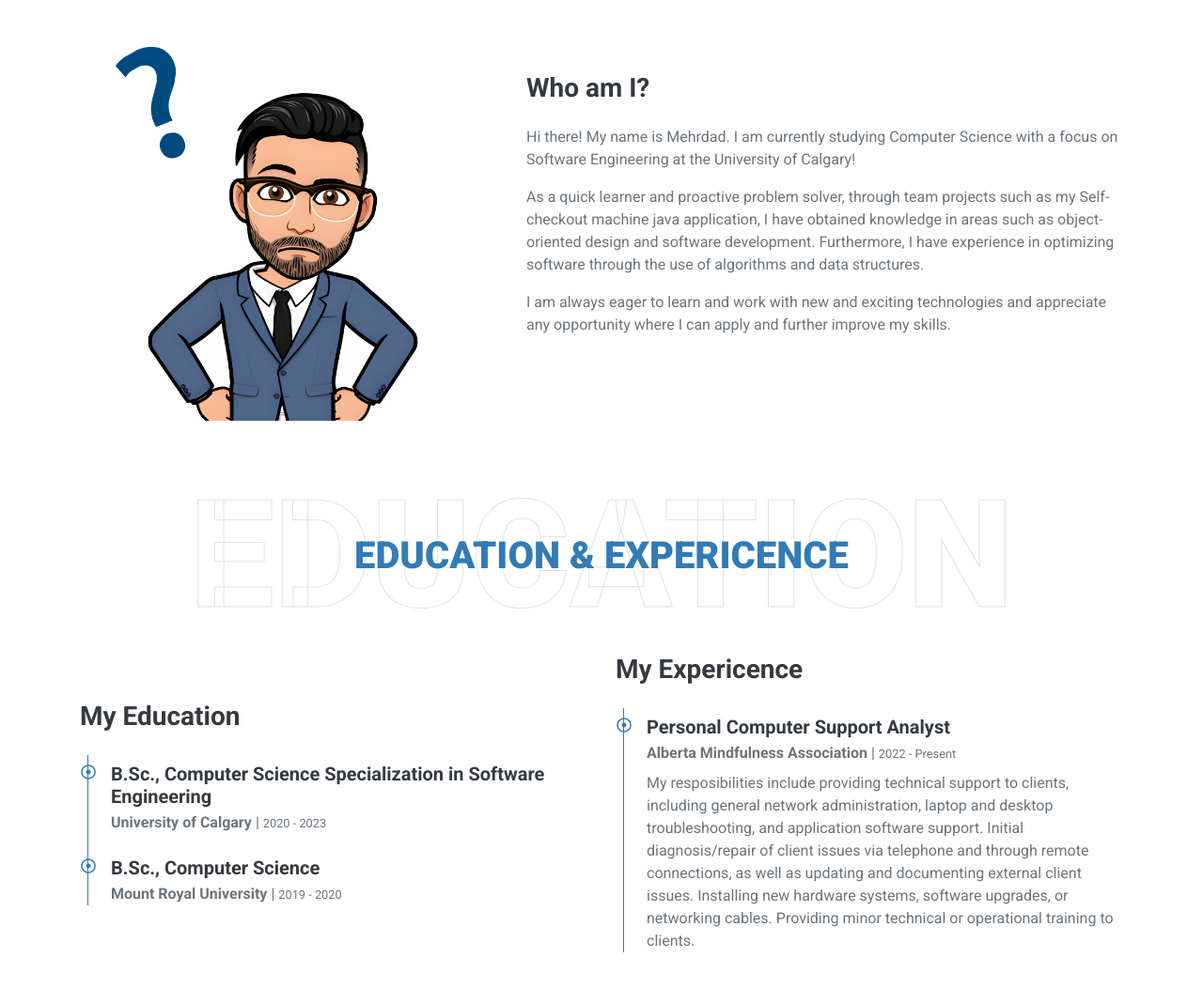
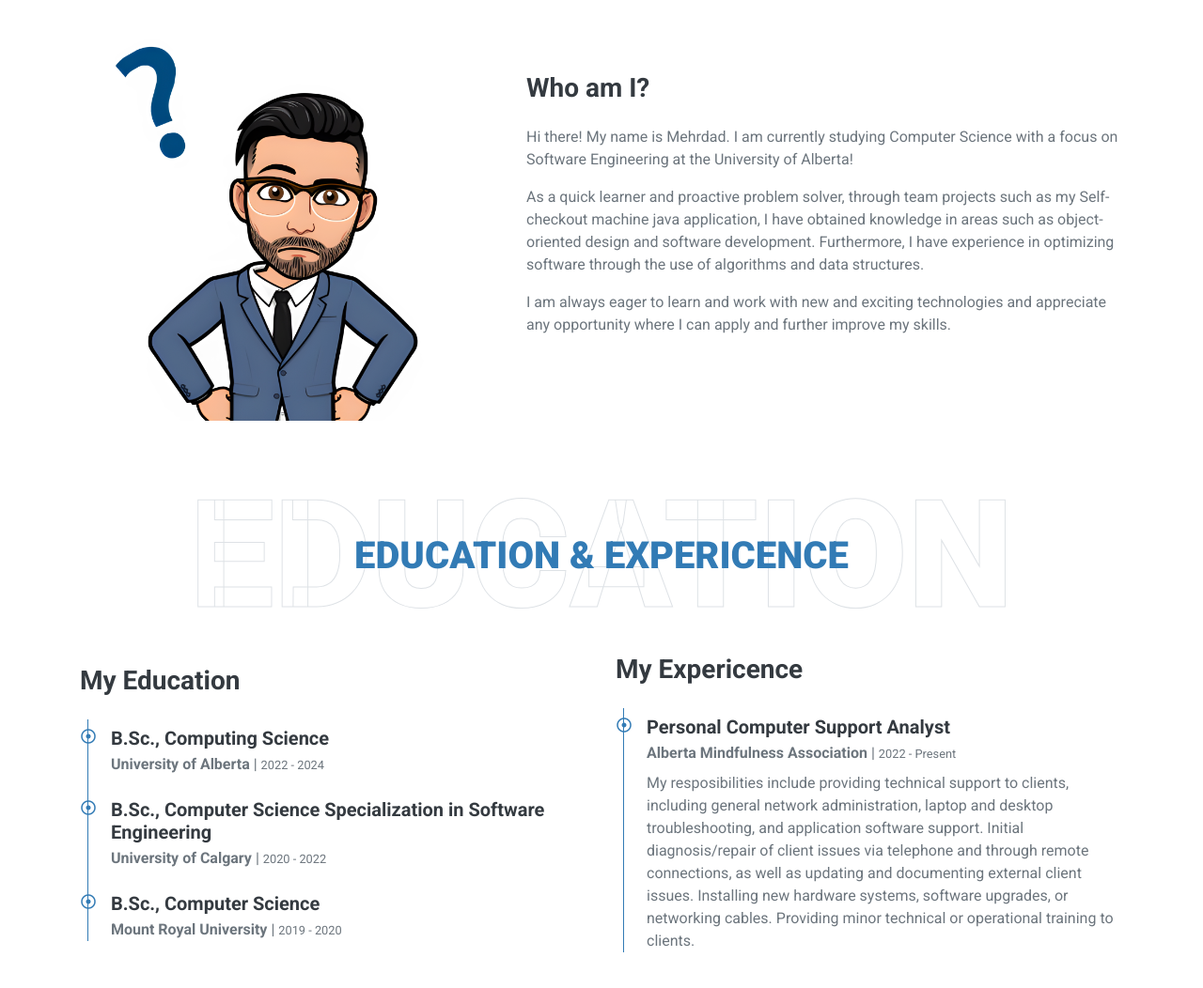
Before and after one commit to MehrdadMatin/MehrdadMatin.github.io, a plain HTML site: page index.html in a window 1280 px wide. Shown: the part 1093-2145 px from the top of the page at 94% size. Drawn offline with nearby package versions, Linux system fonts and the light colour scheme.

Commit message:
Update index.html

```diff
--- a/index.html
+++ b/index.html
@@ -183,7 +183,7 @@
             <p>
               Hi there! My name is Mehrdad. I am currently studying Computer
               Science with a focus on Software Engineering at the University of
-              Calgary!
+              Alberta!
             </p>
             <p>
               As a quick learner and proactive problem solver, through team
@@ -241,12 +241,24 @@
                     style="top: 2px; left: -32px"
                   ></i>
                   <h5 class="font-weight-bold mb-1">
+                    B.Sc., Computing Science</h5>
+                  <p class="mb-2">
+                    <strong>University of Alberta</strong> |
+                    <small>2022 - 2024</small>
+                  </p>
+                </div>
+                <div class="position-relative mb-4">
+                  <i
+                    class="far fa-dot-circle text-primary position-absolute"
+                    style="top: 2px; left: -32px"
+                  ></i>
+                  <h5 class="font-weight-bold mb-1">
                     B.Sc., Computer Science Specialization in Software
                     Engineering
                   </h5>
                   <p class="mb-2">
                     <strong>University of Calgary</strong> |
-                    <small>2020 - 2023</small>
+                    <small>2020 - 2022</small>
                   </p>
                 </div>
                 <div class="position-relative mb-4">
```
